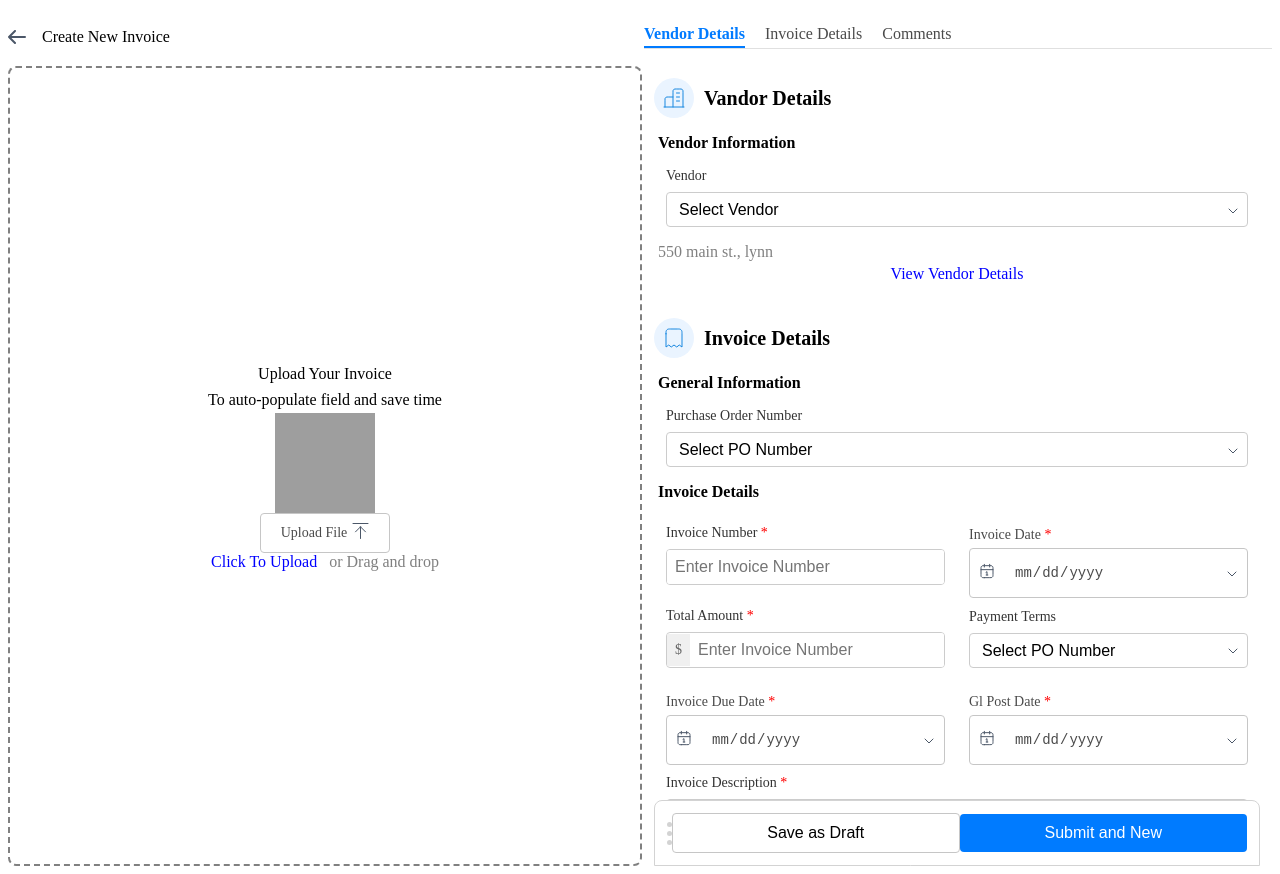
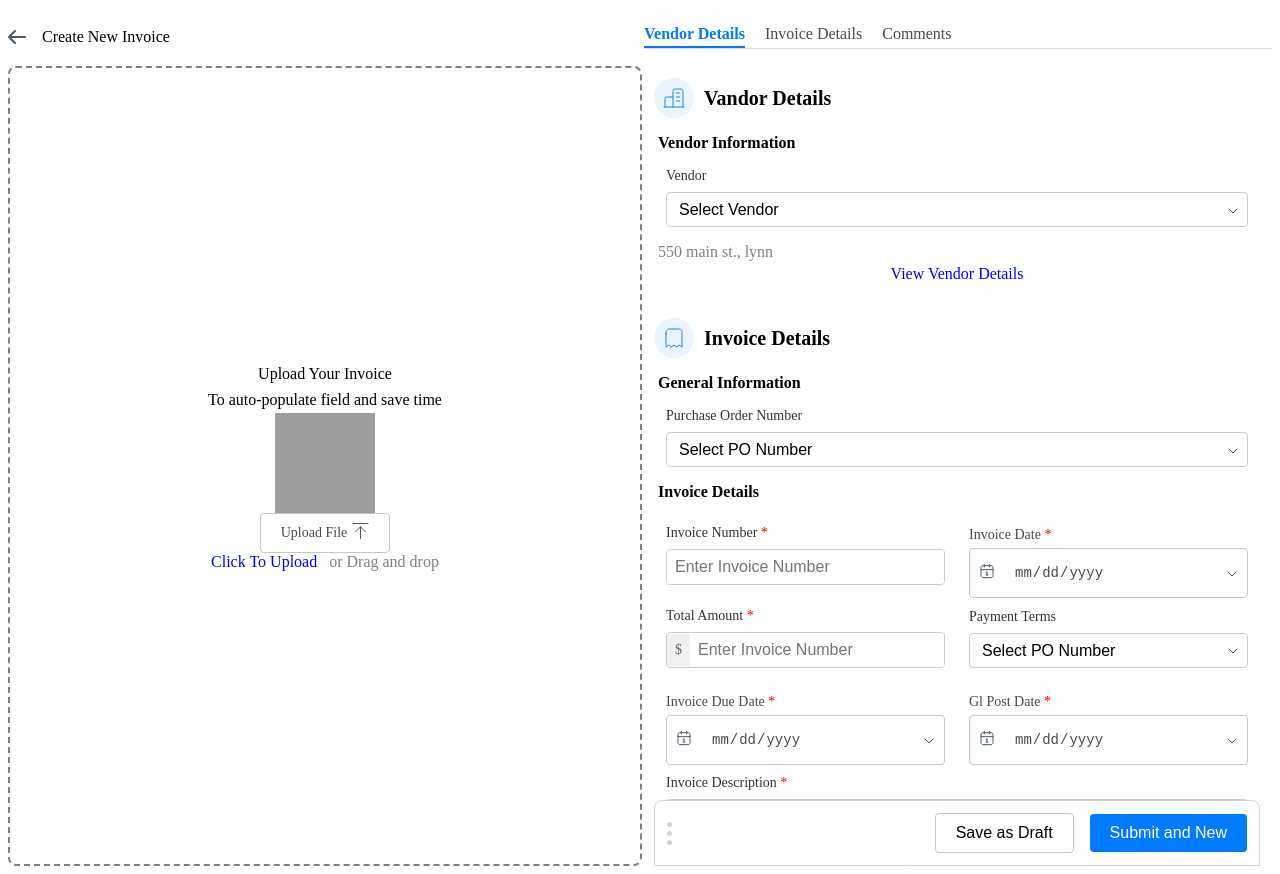
Before and after one commit to codemonk61/dashboard, a React (Create React App) app: page /dashboard in a window 1280 px wide. Built offline with nearby package versions, Linux system fonts and the light colour scheme; sample sign-in values are in the browser's storage; grey boxes are pictures that could not be loaded; a web font is replaced by a local one.

Commit message:
resolved design isssue

```diff
--- a/src/pages/Dashboard.jsx
+++ b/src/pages/Dashboard.jsx
@@ -70,7 +70,8 @@ const styles = `
  padding: 12px;
  display: flex;
  align-items: center;
- position:sticky;
+ justify-content: space-between;
+ position: sticky;
  bottom:0;
  background: white;
  z-index: 9;
@@ -96,9 +97,13 @@ justify-content: end
 .comment{
 margin: 20px 0px;
 }
-.btn{
- flex:1
+
+.btn {
+  display: flex;
+  align-items: center;
+  gap: 16px;
 }
+
  @media (max-width: 768px){
    .invoice__wrapper{
      flex-direction: column
@@ -386,10 +391,12 @@ const Dashboard = () => {
                     <div className='btn__wrapper'  >
                         <ThreeDot />
                         <div className='btn'>
+                        <div>
                             <Button block appearance="default" label="Save as Draft" onClick={() => { }} />
                         </div>
-                        <div className='btn'>
+                        <div >
                             <Button block appearance="primary" label="Submit and New" onClick={formik.handleSubmit} />
+                        </div>
                         </div>
                     </div>
                 </div>
```
